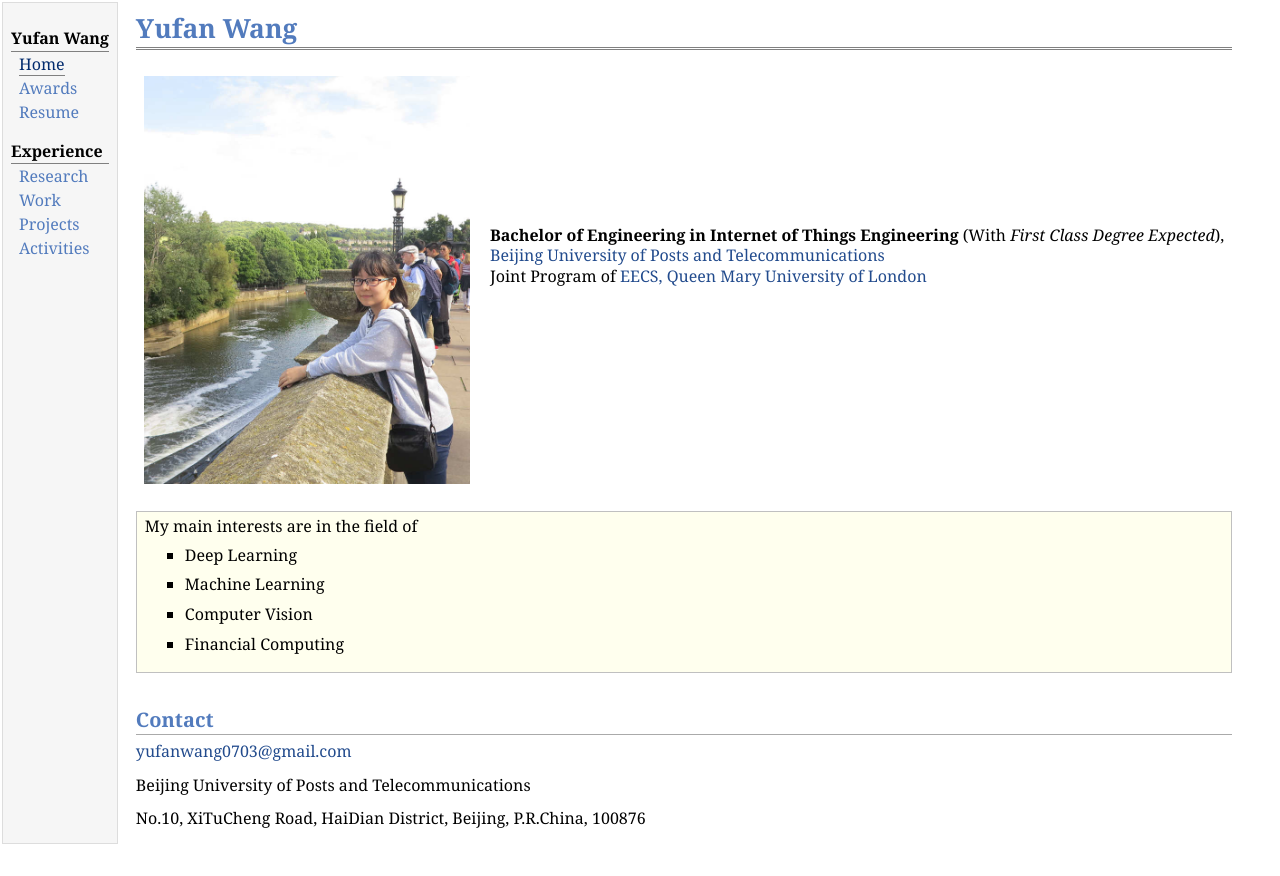
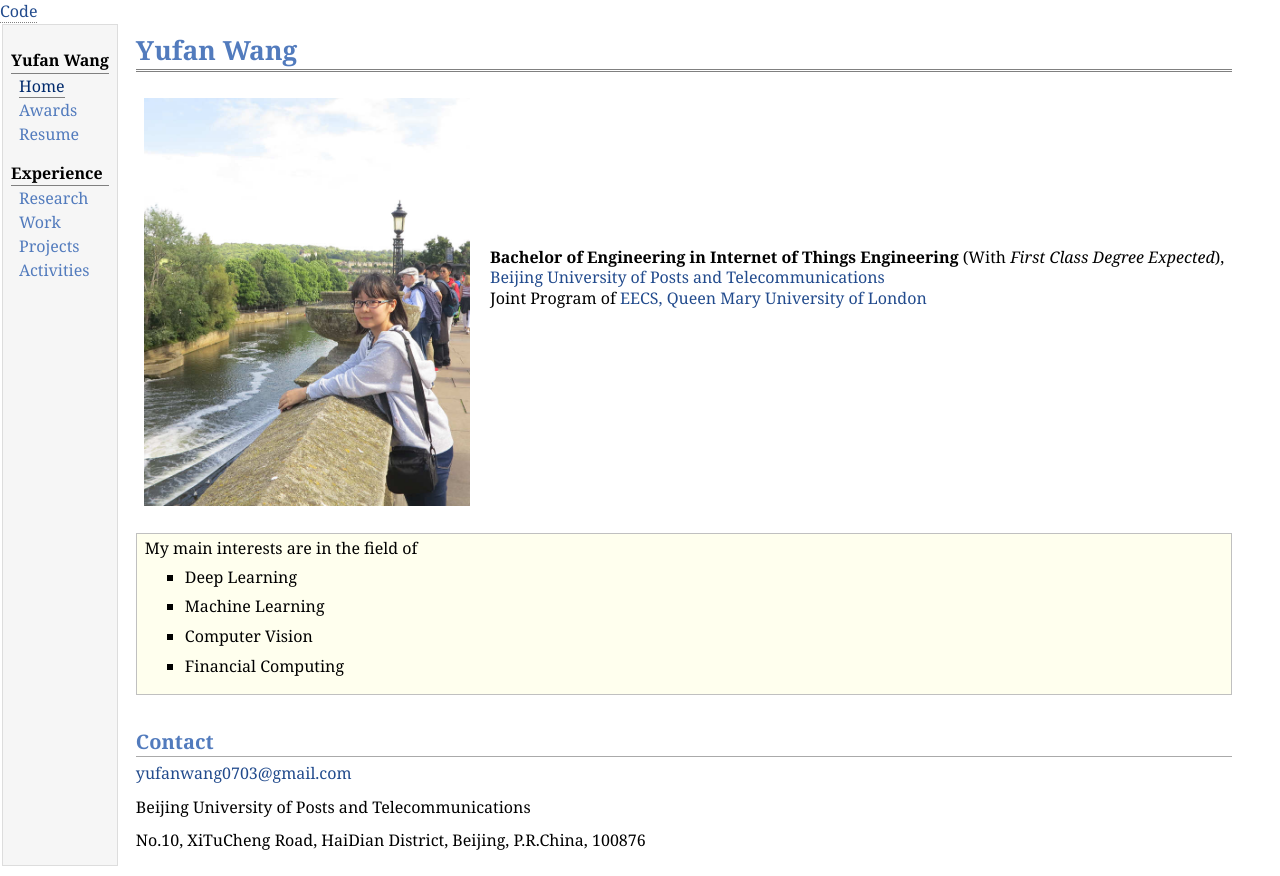
Before and after one commit to YufanWangYuki/yufanwangyuki.github.io, a plain HTML site: page index.html in a window 1280 px wide. Before the commit the page ends 854 px from the top, so only its background shows below. Drawn offline with Linux system fonts and the light colour scheme.

Commit message:
Update index.html

```diff
--- a/index.html
+++ b/index.html
@@ -21,6 +21,7 @@
 <div class="menu-item"><a href="work.html">Work</a></div>
 <div class="menu-item"><a href="projects.html">Projects</a></div>
 <div class="menu-item"><a href="Activities.html">Activities</a></div></td>
+<div class="menu-item"><a href="code.html">Code</a></div></td>
 <td id="layout-content">
 <div id="toptitle">
 <h1>Yufan Wang</h1>
```
